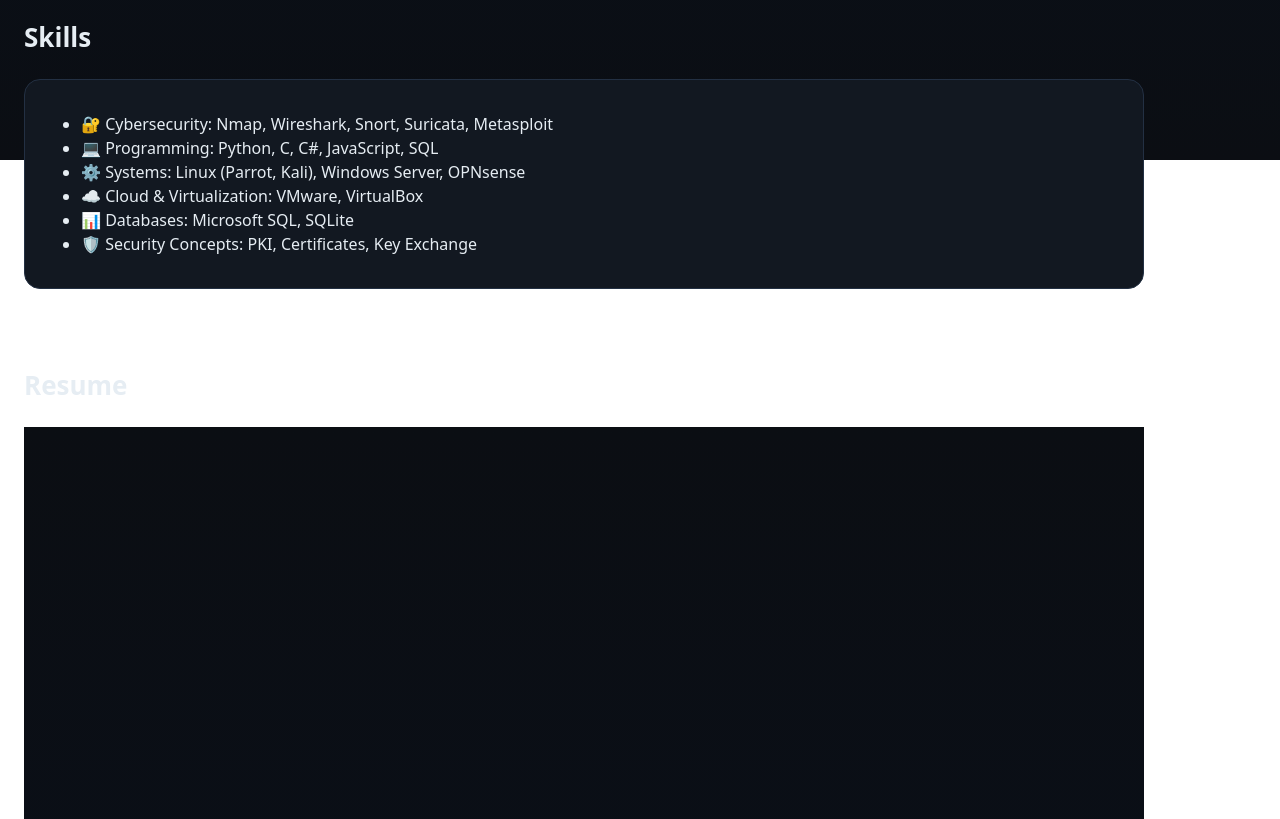
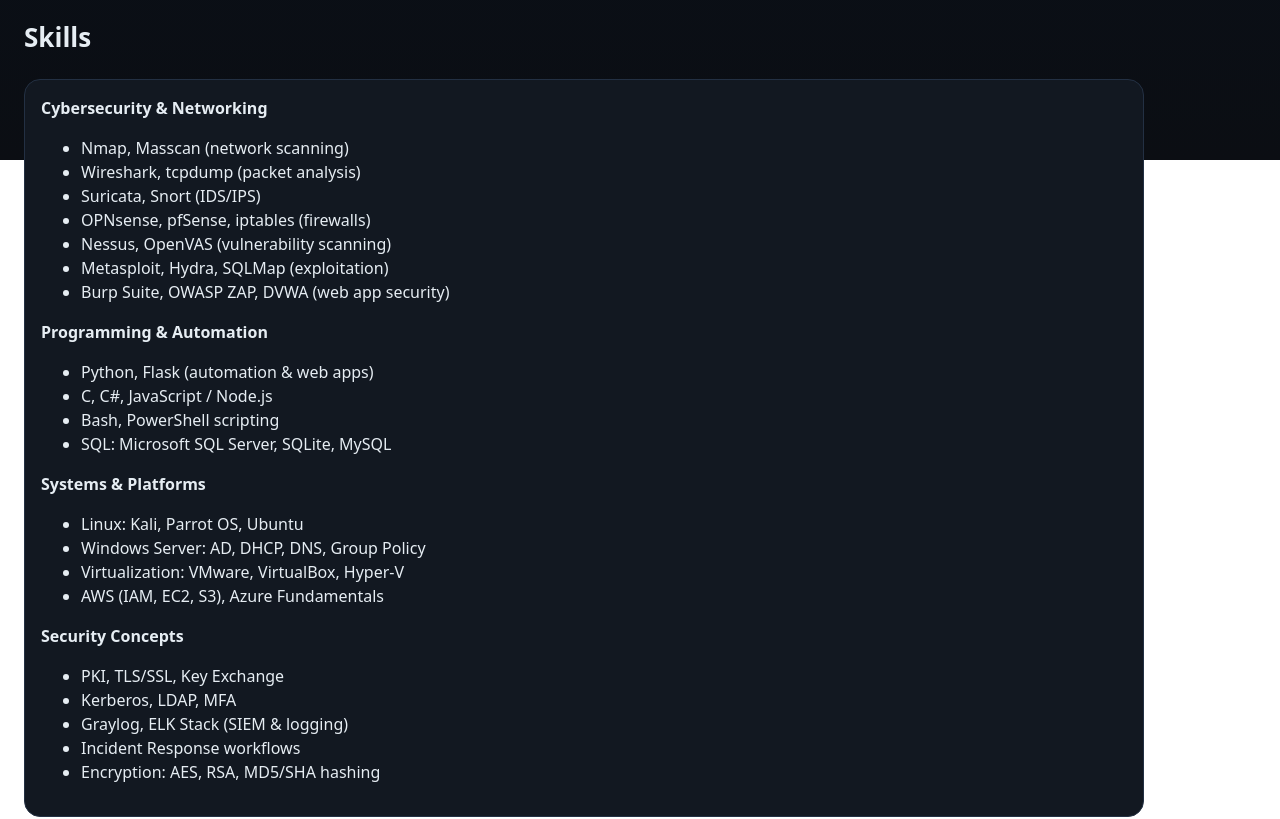
Before and after one commit to Nickman1212/nikolla-portfolio, a React (Vite) app: page / in a window 1280 px wide. Shown: the part 640-1459 px from the top of the page. Built offline with nearby package versions, Linux system fonts and the light colour scheme.

Commit message:
Update App.tsx

```diff
--- a/src/App.tsx
+++ b/src/App.tsx
@@ -80,13 +80,40 @@ export default function App() {
       <section id="skills" className="section">
         <h2>Skills</h2>
         <div className="panel">
+          <h4>Cybersecurity & Networking</h4>
           <ul>
-            <li>🔐 Cybersecurity: Nmap, Wireshark, Snort, Suricata, Metasploit</li>
-            <li>💻 Programming: Python, C, C#, JavaScript, SQL</li>
-            <li>⚙️ Systems: Linux (Parrot, Kali), Windows Server, OPNsense</li>
-            <li>☁️ Cloud & Virtualization: VMware, VirtualBox</li>
-            <li>📊 Databases: Microsoft SQL, SQLite</li>
-            <li>🛡️ Security Concepts: PKI, Certificates, Key Exchange</li>
+            <li>Nmap, Masscan (network scanning)</li>
+            <li>Wireshark, tcpdump (packet analysis)</li>
+            <li>Suricata, Snort (IDS/IPS)</li>
+            <li>OPNsense, pfSense, iptables (firewalls)</li>
+            <li>Nessus, OpenVAS (vulnerability scanning)</li>
+            <li>Metasploit, Hydra, SQLMap (exploitation)</li>
+            <li>Burp Suite, OWASP ZAP, DVWA (web app security)</li>
+          </ul>
+
+          <h4>Programming & Automation</h4>
+          <ul>
+            <li>Python, Flask (automation & web apps)</li>
+            <li>C, C#, JavaScript / Node.js</li>
+            <li>Bash, PowerShell scripting</li>
+            <li>SQL: Microsoft SQL Server, SQLite, MySQL</li>
+          </ul>
+
+          <h4>Systems & Platforms</h4>
+          <ul>
+            <li>Linux: Kali, Parrot OS, Ubuntu</li>
+            <li>Windows Server: AD, DHCP, DNS, Group Policy</li>
+            <li>Virtualization: VMware, VirtualBox, Hyper-V</li>
+            <li>AWS (IAM, EC2, S3), Azure Fundamentals</li>
+          </ul>
+
+          <h4>Security Concepts</h4>
+          <ul>
+            <li>PKI, TLS/SSL, Key Exchange</li>
+            <li>Kerberos, LDAP, MFA</li>
+            <li>Graylog, ELK Stack (SIEM & logging)</li>
+            <li>Incident Response workflows</li>
+            <li>Encryption: AES, RSA, MD5/SHA hashing</li>
           </ul>
         </div>
       </section>
```
